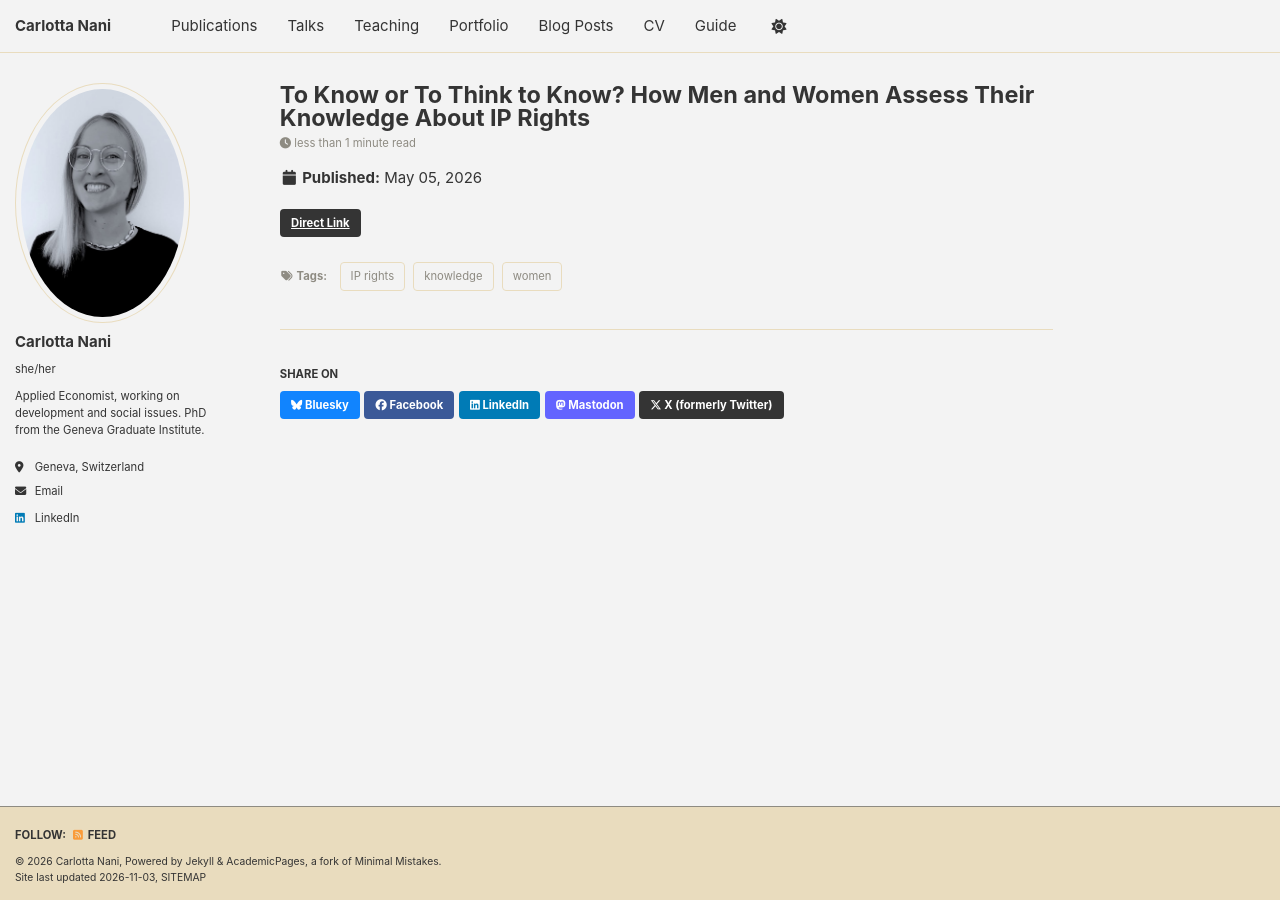
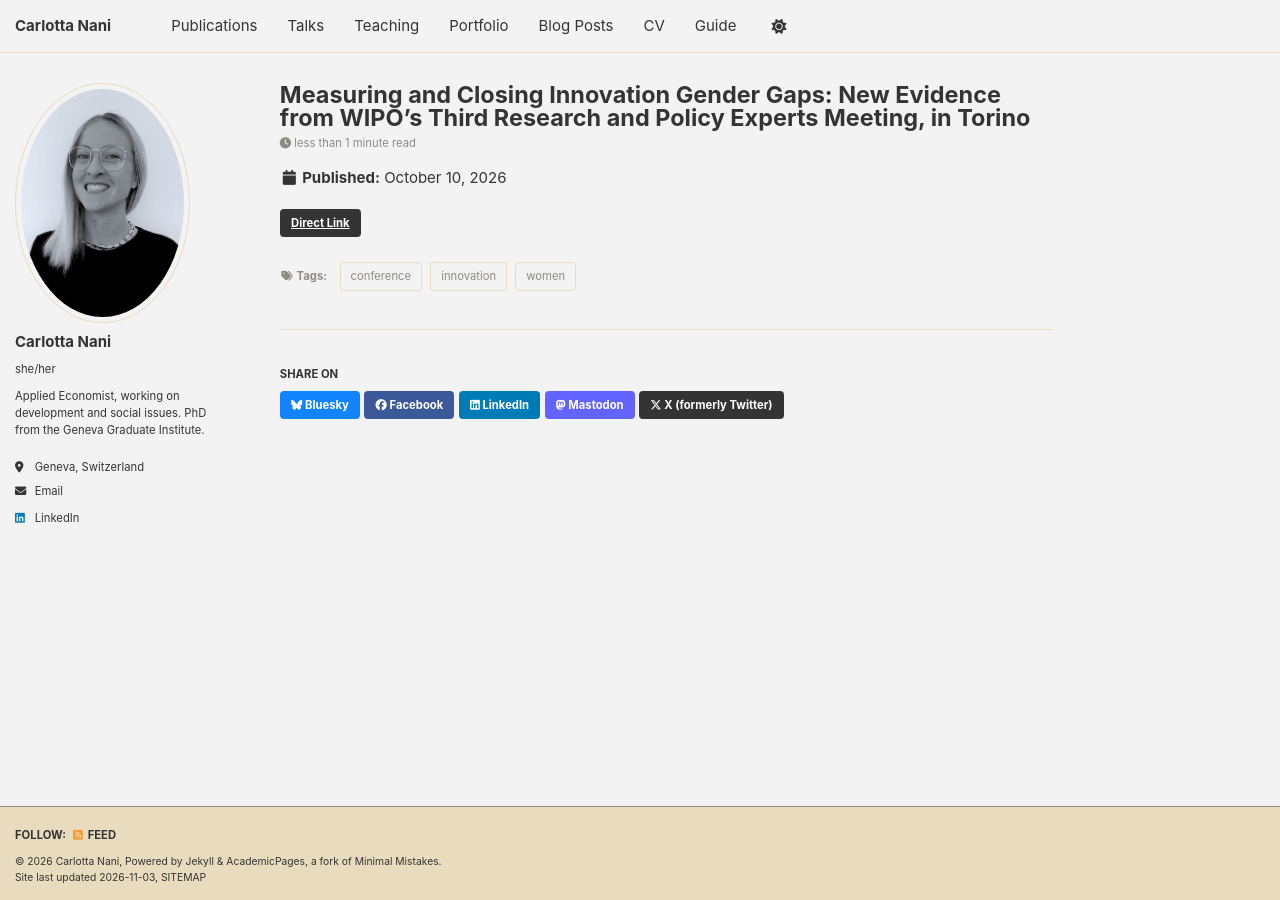
Before and after one commit to carlotta-nani/carlotta-nani.github.io, a Jekyll site: the page built from _posts/2012-08-14-blog-post-1.md, in a window 1280 px wide. Built offline with Jekyll 4.4.1, drawn with Linux system fonts in a browser that asks for light colours; a script bundle is joined from its source files by our own code; a style sheet for code colours, icons or effects is not loaded.

Commit message:
Update blog post metadata and content

```diff
--- a/_posts/2012-08-14-blog-post-1.md
+++ b/_posts/2012-08-14-blog-post-1.md
@@ -1,11 +1,11 @@
 ---
-title: 'To Know or To Think to Know? How Men and Women Assess Their Knowledge About IP Rights'
-date: 2026-05-05
-permalink: /posts/2025/03/pulse2/
+title: 'Measuring and Closing Innovation Gender Gaps: New Evidence from WIPO’s Third Research and Policy Experts Meeting, in Torino'
+date: 2026-10-10
+permalink: /posts/2026/10/epip2/
 excerpt: "Published on the WIPO Innovation Economy Section blog series."
-link: "https://www.wipo.int/en/web/economics/w/blogs/how-men-and-women-assess-their-knowledge-about-ip-rights"
+link: "https://www.wipo.int/en/web/economics/w/blogs/measuring-and-closing-innovation-gender-gaps-torino"
 tags:
   - women
-  - knowledge
-  - IP rights
+  - innovation
+  - conference
 ---
```
